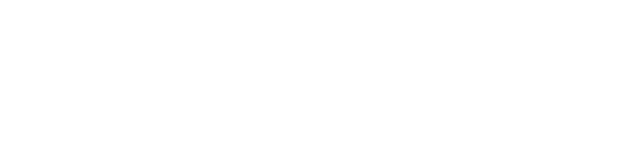
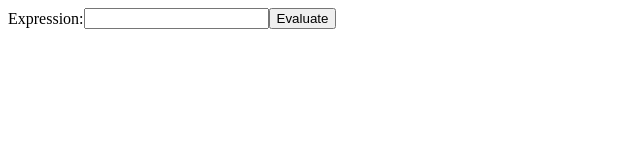
Before and after one commit to acciojob/js-error-handling-manojkumarmks, a website: page main.html in a window 1280 px wide. Shown: the whole page, without its empty margins (0-640 px from the left). Drawn offline with Linux system fonts and the light colour scheme.

Commit message:
created a submission

```diff
--- a/main.html
+++ b/main.html
@@ -8,7 +8,13 @@
 
 <body>
 	<!-- the entire body must be written by student -->
+	<div id="container">
+      <label for="expression">Expression: </label>
+      <input type="text" id="expression" />
+      <button onclick="evalString()">Evaluate</button>
+    </div>
     <script type="text/javascript" src="./script.js">
+
 </script>
 
 </body>
--- a/script.js
+++ b/script.js
@@ -15,32 +15,34 @@ class InvalidExprError extends Error {
   }
 }
 
-function evalString(expr) {
+function evalString() {
   try {
-    // check for invalid combinations of operators
-    if (/[+\-*/]{2,}/.test(expr)) {
+    const expression = document.getElementById("expression").value;
+
+    // check for invalid operator combinations
+    if (/[+\-*/]{2,}/.test(expression)) {
       throw new InvalidExprError();
     }
 
     // check if expression starts with invalid operator
-    if (/^[+*/-]/.test(expr)) {
+    if (/^[+*/-]/.test(expression)) {
       throw new SyntaxError("Expression should not start with invalid operator");
     }
 
     // check if expression ends with invalid operator
-    if (/[+\-*/]$/.test(expr)) {
+    if (/[+\-*/]$/.test(expression)) {
       throw new SyntaxError("Expression should not end with invalid operator");
     }
 
-    // check if expression contains anything other than integers and +-/*
-    if (!/^[\d\s+\-*/]+$/.test(expr)) {
-      let invalidChar = expr.match(/[^\d\s+\-*/]/)[0];
-      throw new OutOfRangeError(invalidChar);
+    // check for any invalid characters
+    if (!/^[\d\s+\-*/]*$/.test(expression)) {
+      throw new OutOfRangeError(expression.match(/[^\d\s+\-*/]/g));
     }
 
-    // evaluate the expression
-    return eval(expr);
-  } catch (err) {
-    console.error(err.name + ": " + err.message);
+    // evaluate expression
+    const result = eval(expression);
+    console.log(result);
+  } catch (error) {
+    console.log(error);
   }
 }
--- a/styles.css
+++ b/styles.css
@@ -1,2 +1,7 @@
 
 /* Your CSS Code here. */
+#container {
+  display: flex;
+  flex-direction: row;
+  align-items: center;
+}
```
